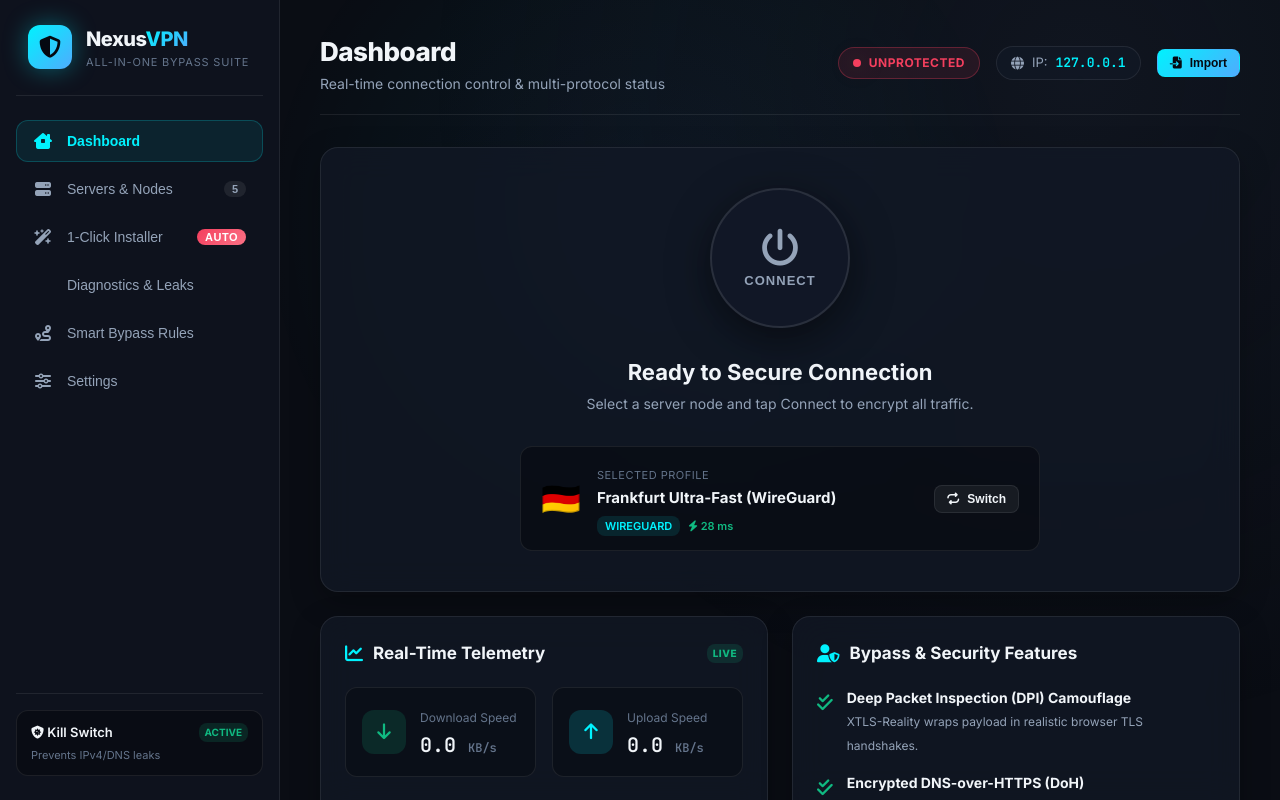
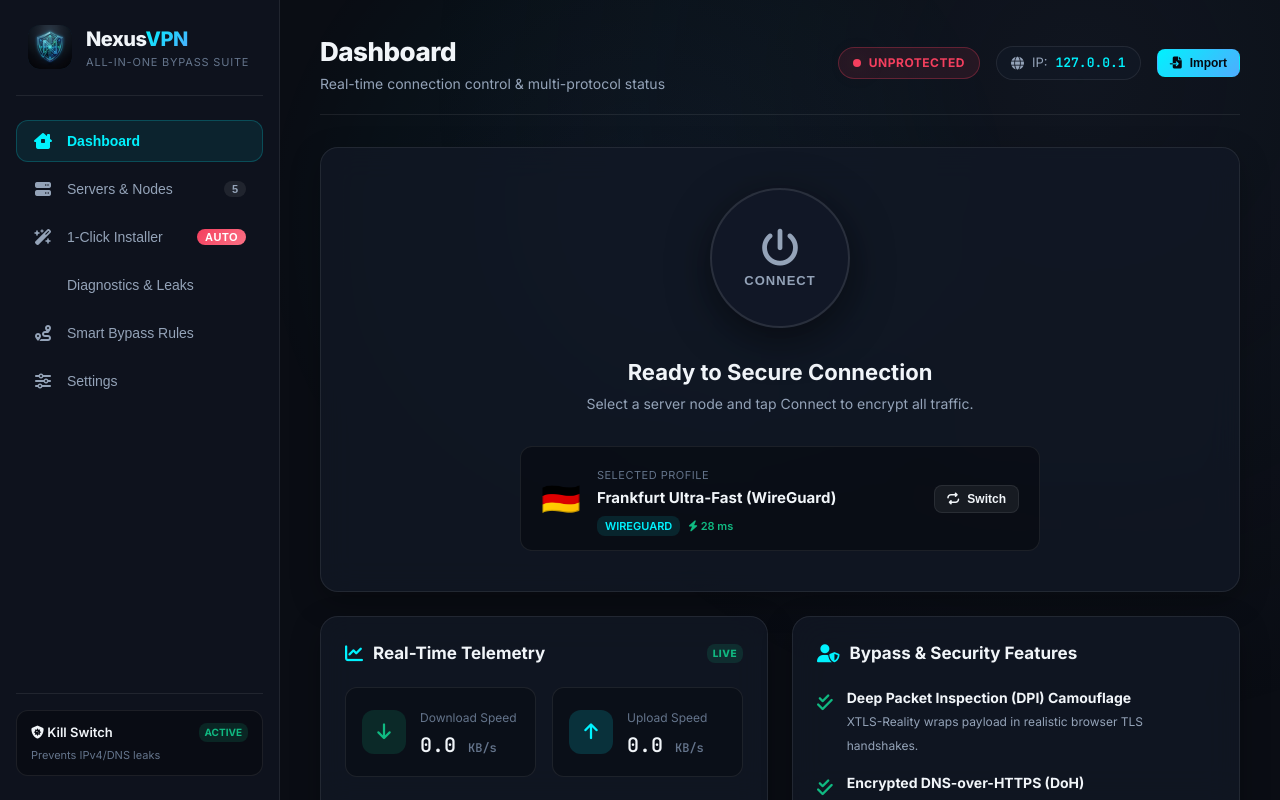
Before and after one commit to LalisaT/nexus-vpn-manager, a website: page public/index.html in a window 1280 px wide. Drawn offline with Linux system fonts and the light colour scheme; no server answers; some icons are missing.

Commit message:
style: add custom NexusVPN cyber-shield brand logo and favicon

```diff
--- a/public/css/style.css
+++ b/public/css/style.css
@@ -136,13 +136,18 @@ body::before {
 .brand-icon {
   width: 44px;
   height: 44px;
-  background: linear-gradient(135deg, var(--accent-cyan), var(--accent-blue));
   border-radius: var(--radius-md);
   display: flex;
   align-items: center;
   justify-content: center;
-  font-size: 22px;
-  color: #050811;
+  overflow: hidden;
+}
+
+.brand-logo-img {
+  width: 100%;
+  height: 100%;
+  object-fit: cover;
+  border-radius: var(--radius-md);
   box-shadow: var(--glow-cyan);
 }
 
--- a/public/index.html
+++ b/public/index.html
@@ -8,6 +8,8 @@
   <link rel="preconnect" href="https://fonts.gstatic.com" crossorigin>
   <link href="https://fonts.googleapis.com/css2?family=Inter:wght@300;400;500;600;700;800&family=JetBrains+Mono:wght@400;500;600&display=swap" rel="stylesheet">
   <link rel="stylesheet" href="https://cdnjs.cloudflare.com/ajax/libs/font-awesome/6.5.1/css/all.min.css">
+  <link rel="icon" type="image/png" href="assets/logo.png">
+  <link rel="apple-touch-icon" href="assets/logo.png">
   <link rel="stylesheet" href="css/style.css">
 </head>
 <body class="theme-dark">
@@ -20,7 +22,7 @@
     <aside class="sidebar" id="app-sidebar">
       <div class="brand">
         <div class="brand-icon">
-          <i class="fa-solid fa-shield-halved"></i>
+          <img src="assets/logo.png" alt="NexusVPN Logo" class="brand-logo-img">
         </div>
         <div class="brand-text">
           <h2>Nexus<span>VPN</span></h2>
```
Also changed, not shown: public/assets/logo.png (added).
